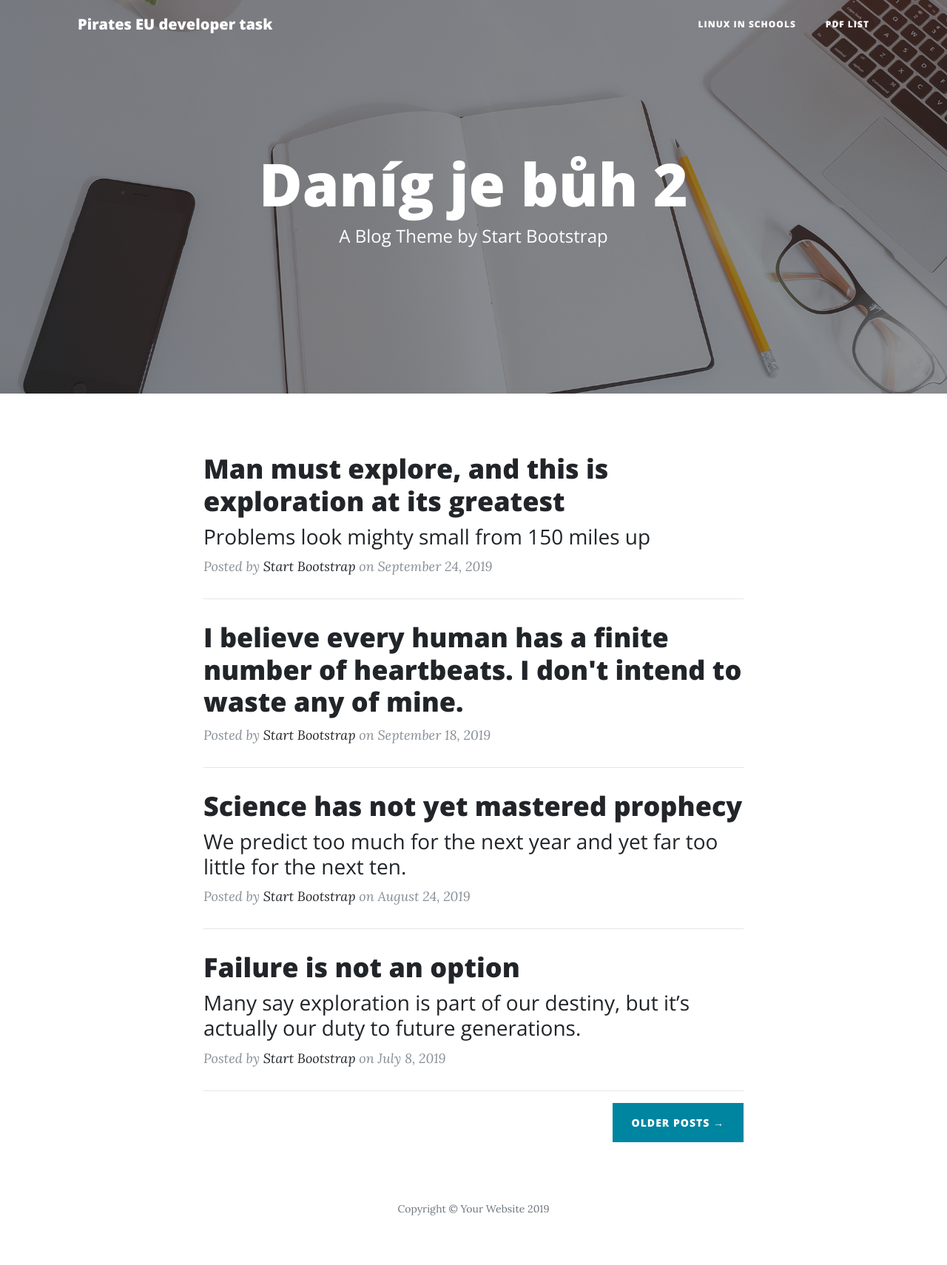
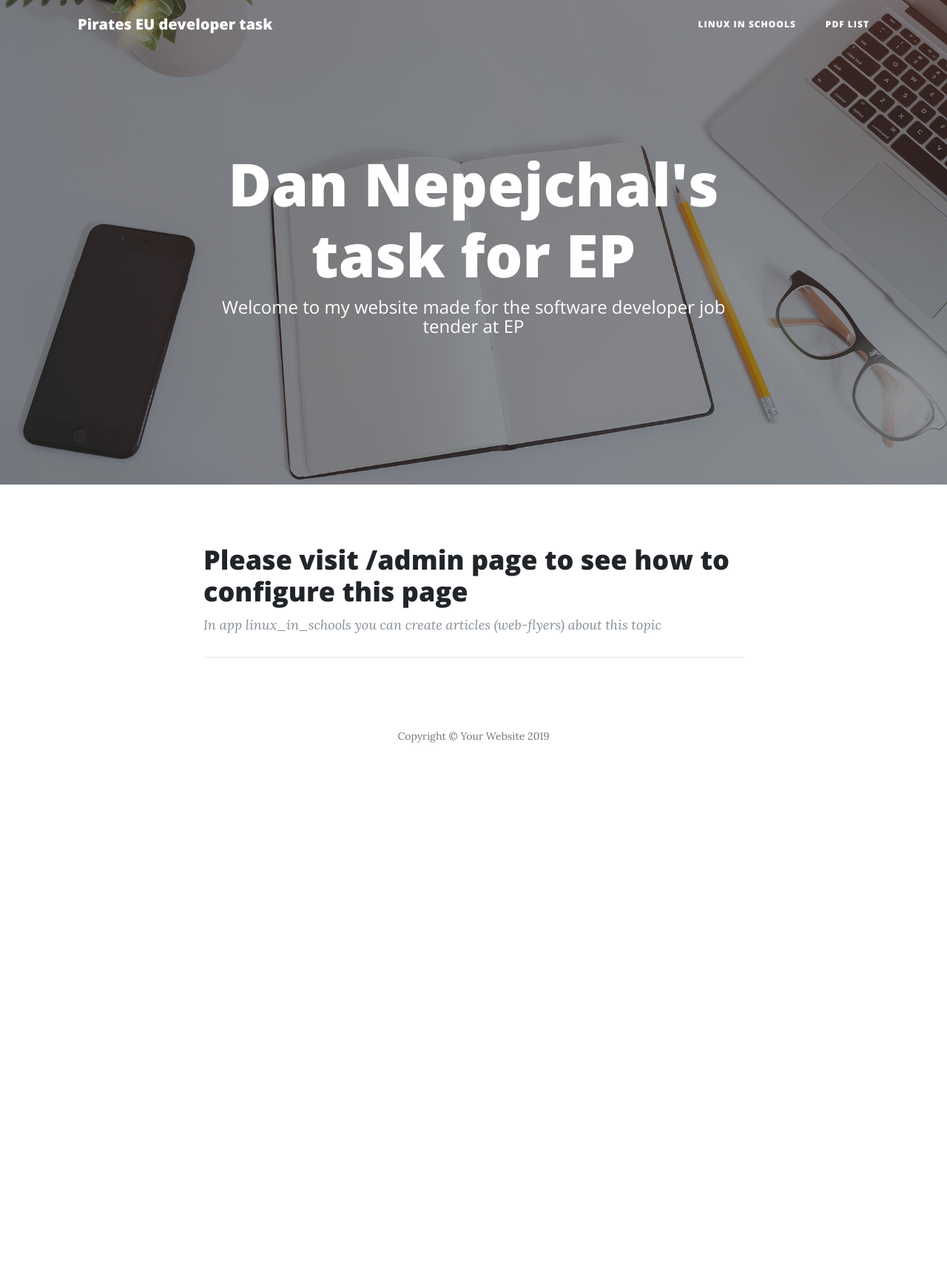
Before and after one commit to nepoveda/EP-task, a Django app: page / in a window 1280 px wide. Shown: the whole page at 74% size. After the commit the page ends 1004 px from the top, so only its background shows below. Run offline with Django 3.2, Linux system fonts and the light colour scheme; some libraries are stand-ins or nearby versions.

Commit message:
file checks templates update

```diff
--- a/pdf_list/models.py
+++ b/pdf_list/models.py
@@ -1,4 +1,5 @@
 from django.db import models
+from django.core.validators import FileExtensionValidator
 
 # Create your models here.
 
@@ -7,4 +8,5 @@ def pdf_upload_to(instance, filename):
 
 class PDFDocument(models.Model):
     filename = models.CharField(max_length=126)
-    pdf_file = models.FileField(upload_to=pdf_upload_to)
+    pdf_file = models.FileField(upload_to=pdf_upload_to,
+                                validators=[FileExtensionValidator(allowed_extensions=['pdf'])])
--- a/pdf_list/templates/home.html
+++ b/pdf_list/templates/home.html
@@ -8,8 +8,8 @@
       <div class="row">
         <div class="col-lg-8 col-md-10 mx-auto">
           <div class="site-heading">
-            <h1>Daníg je bůh 2</h1>
-            <span class="subheading">A Blog Theme by Start Bootstrap</span>
+            <h1>Dan Nepejchal's task for EP</h1>
+            <span class="subheading">Welcome to my website made for the software developer job tender at EP</span>
           </div>
         </div>
       </div>
@@ -23,60 +23,13 @@
         <div class="post-preview">
           <a href="post.html">
             <h2 class="post-title">
-              Man must explore, and this is exploration at its greatest
+                Please visit /admin page to see how to configure this page
             </h2>
-            <h3 class="post-subtitle">
-              Problems look mighty small from 150 miles up
-            </h3>
           </a>
-          <p class="post-meta">Posted by
-            <a href="#">Start Bootstrap</a>
-            on September 24, 2019</p>
+          <p class="post-meta">In app linux_in_schools you can create articles (web-flyers) about
+              this topic</p>
         </div>
         <hr>
-        <div class="post-preview">
-          <a href="post.html">
-            <h2 class="post-title">
-              I believe every human has a finite number of heartbeats. I don't intend to waste any of mine.
-            </h2>
-          </a>
-          <p class="post-meta">Posted by
-            <a href="#">Start Bootstrap</a>
-            on September 18, 2019</p>
-        </div>
-        <hr>
-        <div class="post-preview">
-          <a href="post.html">
-            <h2 class="post-title">
-              Science has not yet mastered prophecy
-            </h2>
-            <h3 class="post-subtitle">
-              We predict too much for the next year and yet far too little for the next ten.
-            </h3>
-          </a>
-          <p class="post-meta">Posted by
-            <a href="#">Start Bootstrap</a>
-            on August 24, 2019</p>
-        </div>
-        <hr>
-        <div class="post-preview">
-          <a href="post.html">
-            <h2 class="post-title">
-              Failure is not an option
-            </h2>
-            <h3 class="post-subtitle">
-              Many say exploration is part of our destiny, but it’s actually our duty to future generations.
-            </h3>
-          </a>
-          <p class="post-meta">Posted by
-            <a href="#">Start Bootstrap</a>
-            on July 8, 2019</p>
-        </div>
-        <hr>
-        <!-- Pager -->
-        <div class="clearfix">
-          <a class="btn btn-primary float-right" href="#">Older Posts &rarr;</a>
-        </div>
       </div>
     </div>
   </div>
--- a/pdf_list/templates/linux_in_schools/article_list.html
+++ b/pdf_list/templates/linux_in_schools/article_list.html
@@ -39,6 +39,7 @@
                   </div>
               {% endif %}
         </div>
+        <hr>
     {% endfor %}
   </div>
 
```
